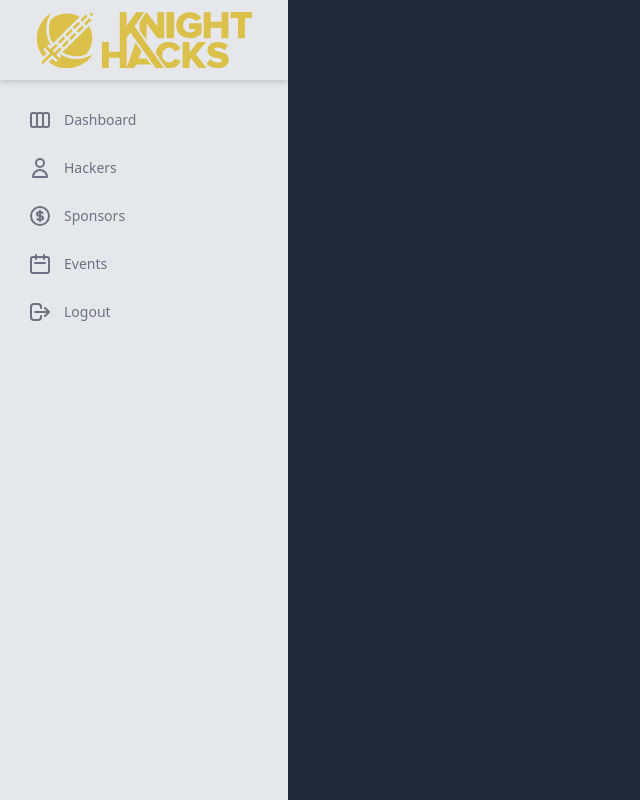
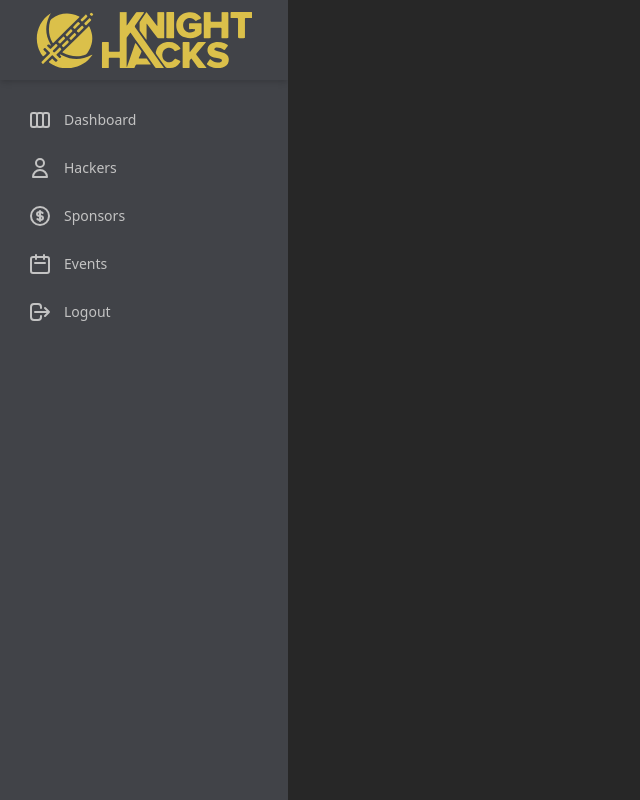
Before and after one commit to KnightHacks/admin-tool, a React (Create React App) app: page /dashboard in a window 1280 px wide. Shown: the whole page, without its empty margins (0-640 px from the left). Built offline with nearby package versions, Linux system fonts and the light colour scheme.

Commit message:
Change color theme

```diff
--- a/src/pages/Dashboard.tsx
+++ b/src/pages/Dashboard.tsx
@@ -21,8 +21,8 @@ function Dashboard(): JSX.Element {
   const { path, url } = useRouteMatch();
   const history = useHistory();
   return (
-    <div className="min-h-screen flex flex-row bg-gray-800">
-      <div className="flex flex-col w-16 md:w-72 bg-gray-200 overflow-hidden">
+    <div className="min-h-screen flex flex-row bg-dark-gray">
+      <div className="flex flex-col w-16 md:w-72 bg-med-gray overflow-hidden">
         <div className="flex items-center justify-center h-20 shadow-md">
           <img
             src={KnightHacksLogo}
@@ -34,7 +34,7 @@ function Dashboard(): JSX.Element {
           <li>
             <Link
               to={url}
-              className="flex flex-row items-center h-12 transform hover:translate-x-2 transition-transform ease-in duration-200 text-gray-500 hover:text-gray-800"
+              className="flex flex-row items-center h-12 transform hover:translate-x-2 transition-transform ease-in duration-200 text-light-gray hover:text-yellow-300"
             >
               <span className="inline-flex items-center justify-center h-12 w-12">
                 <ViewBoardsIcon className="w-6" />
@@ -47,7 +47,7 @@ function Dashboard(): JSX.Element {
           <li>
             <Link
               to={`${url}/hackers`}
-              className="flex flex-row items-center h-12 transform hover:translate-x-2 transition-transform ease-in duration-200 text-gray-500 hover:text-gray-800"
+              className="flex flex-row items-center h-12 transform hover:translate-x-2 transition-transform ease-in duration-200 text-light-gray hover:text-yellow-300"
             >
               <span className="inline-flex items-center justify-center h-12 w-12">
                 <UserIcon className="w-6 " />
@@ -60,7 +60,7 @@ function Dashboard(): JSX.Element {
           <li>
             <Link
               to={`${url}/sponsors`}
-              className="flex flex-row items-center h-12 transform hover:translate-x-2 transition-transform ease-in duration-200 text-gray-500 hover:text-gray-800"
+              className="flex flex-row items-center h-12 transform hover:translate-x-2 transition-transform ease-in duration-200 text-light-gray hover:text-yellow-300"
             >
               <span className="inline-flex items-center justify-center h-12 w-12">
                 <CurrencyDollarIcon className="w-6 " />
@@ -73,7 +73,7 @@ function Dashboard(): JSX.Element {
           <li>
             <Link
               to={`${url}/events`}
-              className="flex flex-row items-center h-12 transform hover:translate-x-2 transition-transform ease-in duration-200 text-gray-500 hover:text-gray-800"
+              className="flex flex-row items-center h-12 transform hover:translate-x-2 transition-transform ease-in duration-200 text-light-gray hover:text-yellow-300"
             >
               <span className="inline-flex items-center justify-center h-12 w-12">
                 <CalendarIcon className="w-6" />
@@ -85,7 +85,7 @@ function Dashboard(): JSX.Element {
           </li>
           <li>
             <div
-              className="flex flex-row items-center h-12 transform hover:translate-x-2 transition-transform ease-in duration-200 text-gray-500 hover:text-gray-800 cursor-pointer"
+              className="flex flex-row items-center h-12 transform hover:translate-x-2 transition-transform ease-in duration-200 text-light-gray hover:text-yellow-300 cursor-pointer"
               onClick={() => {
                 history.replace('/');
               }}
--- a/src/pages/Login.tsx
+++ b/src/pages/Login.tsx
@@ -51,8 +51,8 @@ export default function LoginPage(): JSX.Element {
     }
   }
   return (
-    <div className="w-screen h-screen bg-gray-800 flex justify-center items-center">
-      <div className="w-[calc(100%-10px)] sm:w-1/2 lg:w-1/4 bg-gray-200 rounded-lg px-8 py-4">
+    <div className="w-screen h-screen bg-dark-gray flex justify-center items-center">
+      <div className="w-[calc(100%-10px)] sm:w-1/2 lg:w-1/4 bg-white rounded-lg px-8 py-4">
         <div className="flex flex-col items-center space-y-8">
           <img
             src={KnightHacksLogo}
@@ -65,7 +65,7 @@ export default function LoginPage(): JSX.Element {
             onChange={UsernameCapture}
             className={`shadow appearance-none border ${
               StatusMessage === '' ? 'border-gray-500' : ' border-red-500'
-            } rounded w-full py-2 px-3 text-gray-700 mb-3 leading-tight focus:outline-none focus:shadow-outline bg-gray-200`}
+            } rounded w-full py-2 px-3 text-gray-700 mb-3 leading-tight focus:outline-none focus:shadow-outline bg-white`}
           />
           <input
             type="password"
@@ -73,7 +73,7 @@ export default function LoginPage(): JSX.Element {
             onChange={PasswordCapture}
             className={`shadow appearance-none border ${
               StatusMessage === '' ? 'border-gray-500' : ' border-red-500'
-            } rounded w-full py-2 px-3 text-gray-700 mb-3 leading-tight focus:outline-none focus:shadow-outline bg-gray-200`}
+            } rounded w-full py-2 px-3 text-gray-700 mb-3 leading-tight focus:outline-none focus:shadow-outline bg-white`}
           />
           <button
             onClick={Login}
--- a/tailwind.config.js
+++ b/tailwind.config.js
@@ -3,7 +3,13 @@ module.exports = {
   mode: 'jit',
   darkMode: false, // or 'media' or 'class'
   theme: {
-    extend: {},
+    extend: {
+      colors: {
+        'dark-gray': '#272727',
+        'med-gray': '#414348',
+        'light-gray': '#C3C3C3',
+      },
+    },
   },
   variants: {
     extend: {},
```
